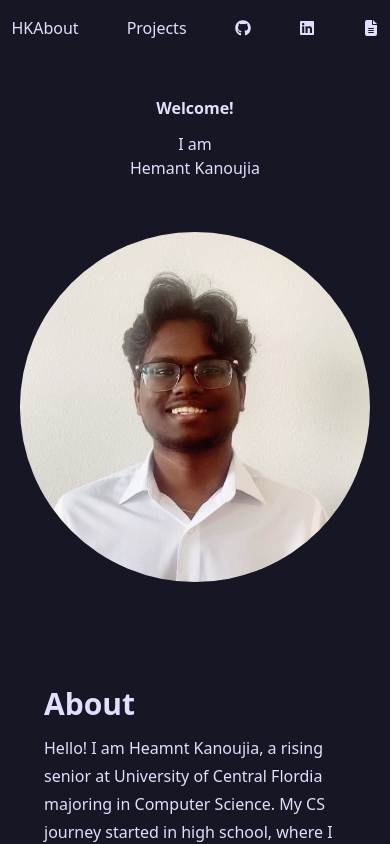
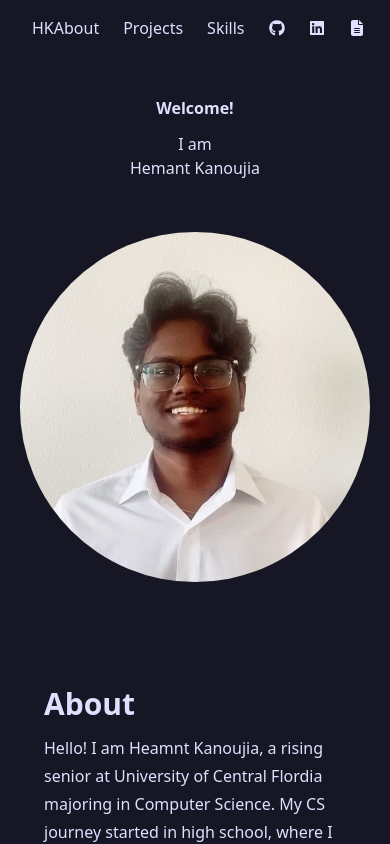
Before and after one commit to Hemanka/personal-portfolio, a Next.js app: page / in a window 390 px wide. Shown: the top 844 px of the page. Built offline with nearby package versions, Linux system fonts and the light colour scheme.

Commit message:
fixed the navbar spacing issue

```diff
--- a/components/NavBar.tsx
+++ b/components/NavBar.tsx
@@ -8,6 +8,7 @@ import { motion } from "framer-motion";
 const options = [
   { name: "About", link: "#about" },
   { name: "Projects", link: "#projects" },
+  { name: "Skills", link: "#skills" },
 ];
 
 export default function NavBar() {
@@ -24,8 +25,7 @@ export default function NavBar() {
           x: { duration: 1 },
         }}
       >
-        <div className="flex justify-center md:justify-between item-center px-4">
-          {/* <div>HK</div> */}
+        <div className="flex justify-between item-center px-4">
           <div>
             <a
               key="welcome"
@@ -35,7 +35,7 @@ export default function NavBar() {
               HK
             </a>
           </div>
-          <div className="flex space-x-12">
+          <div className="flex space-x-6 md:space-x-12">
             {options.map((option) => {
               return (
                 <a
```
